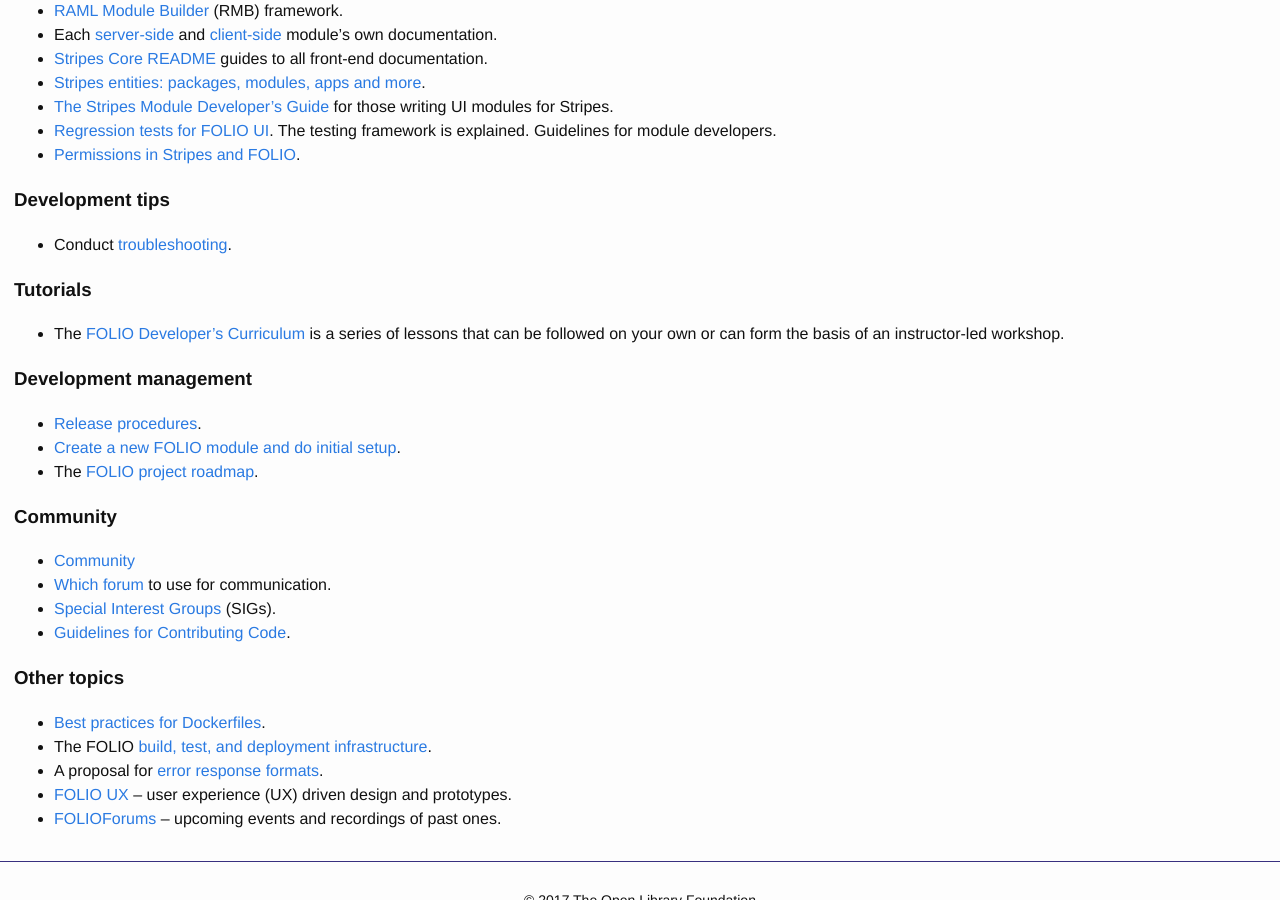
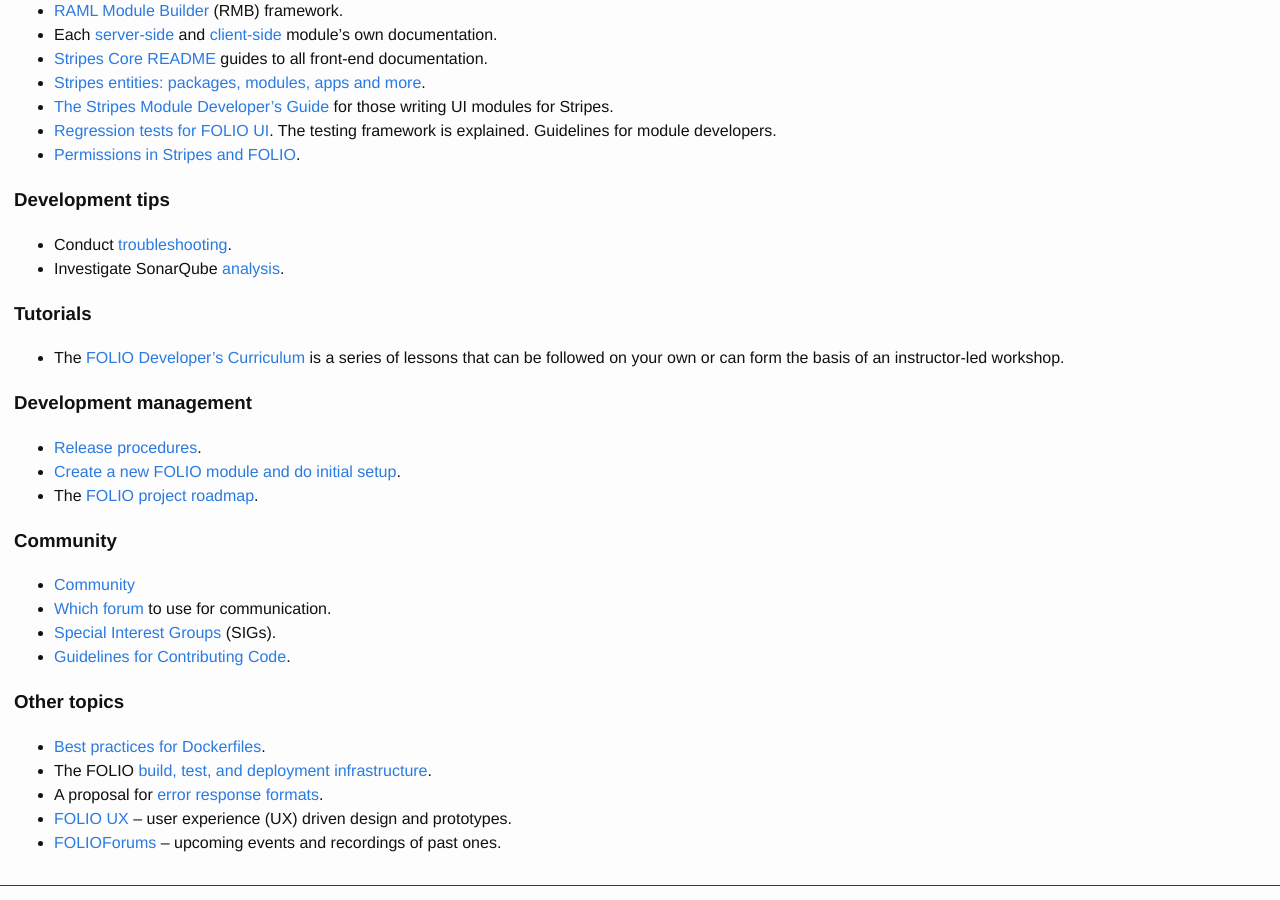
Before and after one commit to folio-org/folio-org.github.io, a Jekyll site: the page built from doc/index.md, in a window 1280 px wide and 900 px high, scrolled down 2175 px. Built offline with Jekyll 4.4.1, drawn with Linux system fonts in a browser that asks for light colours; nearby versions of some CDN libraries.

Commit message:
Link to SonarQube analysis

```diff
--- a/doc/index.md
+++ b/doc/index.md
@@ -185,6 +185,7 @@
 ### Development tips
 
 - Conduct [troubleshooting](troubleshooting).
+- Investigate SonarQube [analysis](https://sonarcloud.io/organizations/folio-org/projects).
 
 ### Tutorials
 
```
